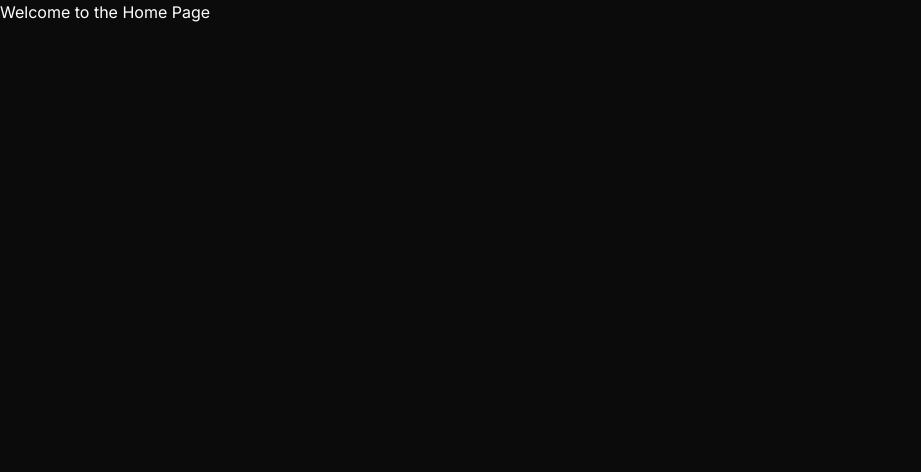
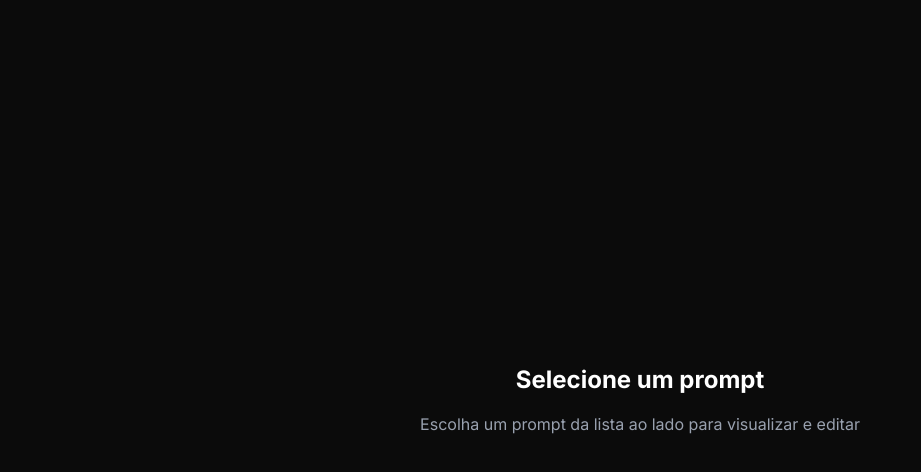
Before and after one commit to crisfeitosa/nextjs-prompt-manager, a Next.js app: page / in a window 1280 px wide. Shown: the top 472 px of the page, without its empty margins (0-921 px from the left). Built offline with nearby package versions, Linux system fonts and the light colour scheme.

Commit message:
refactor: restructure layout and home page for improved styling and organization

```diff
--- a/src/app/layout.tsx
+++ b/src/app/layout.tsx
@@ -21,7 +21,13 @@
   return (
     <html lang="en">
       <body className={`${inter.variable} antialiased bg-gray-900 text-white`}>
-        {children}
+        <section className="flex h-screen">
+          <main className="relative flex-1 overflow-auto min-w-0">
+            <div className="p-4 sm:p-6 md:p-8 max-w-full md:max-w-3xl mx-auto h-full">
+              {children}
+            </div>
+          </main>
+        </section>
       </body>
     </html>
   );
--- a/src/app/page.tsx
+++ b/src/app/page.tsx
@@ -1,7 +1,14 @@
 export default function Home() {
   return (
-    <div>
-      <h1>Welcome to the Home Page</h1>
-    </div>
+    <section className="flex min-h-full">
+      <div className="flex flex-1 items-center justify-center">
+        <div className="text-center">
+          <h1 className="text-2xl font-bold mb-4">Selecione um prompt</h1>
+          <p className="text-gray-400">
+            Escolha um prompt da lista ao lado para visualizar e editar
+          </p>
+        </div>
+      </div>
+    </section>
   );
 }
```
